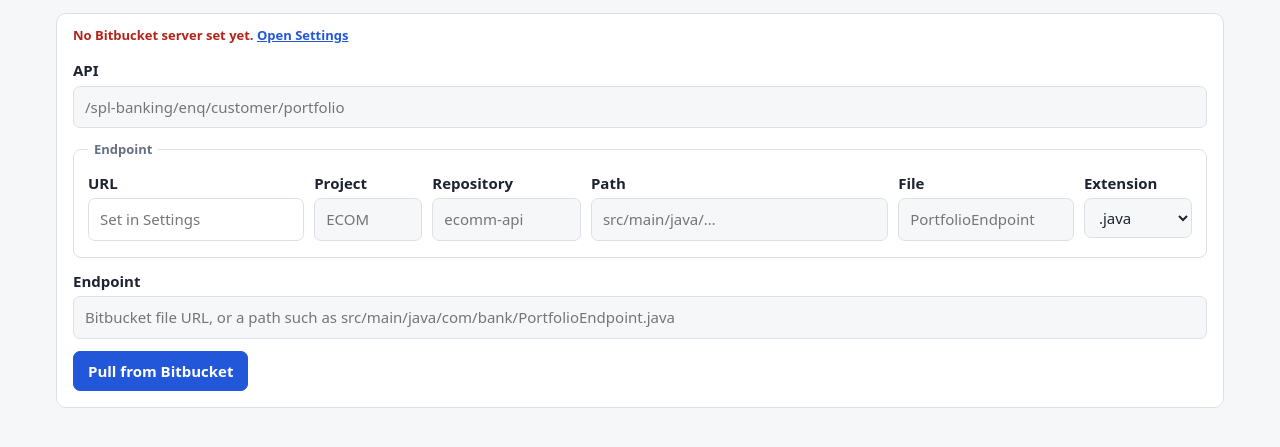
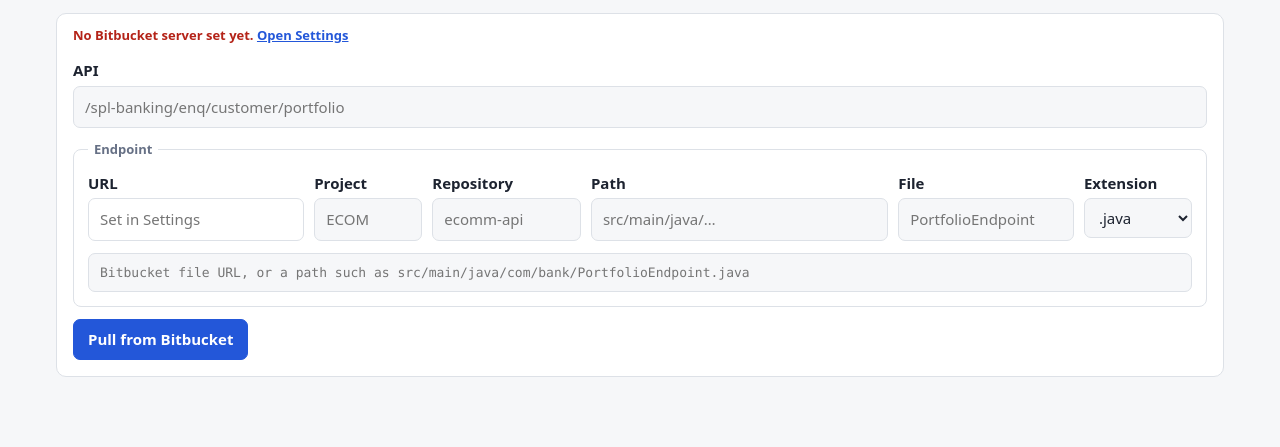
Before and after one commit to zhangranarz/StoryZLine, a website: page public/index.html in a window 1280 px wide. Both pictures are taken after a click on the tab "eComm". Shown: the part 121-568 px from the top of the page. Drawn offline with Linux system fonts and the light colour scheme; no server answers.

Commit message:
Put the joined Endpoint URL inside the Endpoint box
It sits under the URL / Project / Repository / Path / File / Extension row,
without a second 'Endpoint' label (aria-label keeps it named), in monospace.

Co-Authored-By: Claude Opus 5.5 <noreply@anthropic.com>

```diff
--- a/public/index.html
+++ b/public/index.html
@@ -61,12 +61,11 @@
             </label>
           </div>
           <p id="build-msg" class="note" hidden></p>
+          <!-- The joined Endpoint URL; editable. The box's legend already says "Endpoint". -->
+          <input id="location" class="endpoint-url" name="location" required autocomplete="off" aria-label="Endpoint"
+                 title="Joined from the parts above; you can edit it"
+                 placeholder="Bitbucket file URL, or a path such as src/main/java/com/bank/PortfolioEndpoint.java">
         </fieldset>
-        <label>
-          <span>Endpoint</span>
-          <input id="location" name="location" required autocomplete="off"
-                 placeholder="Bitbucket file URL, or a path such as src/main/java/com/bank/PortfolioEndpoint.java">
-        </label>
         <div class="actions">
           <button id="go" type="submit">Pull from Bitbucket</button>
           <span id="status" role="status"></span>
--- a/public/style.css
+++ b/public/style.css
@@ -45,8 +45,9 @@ select:disabled { opacity: .6; }
 .file-button span { display: inline-block; font-weight: 600; margin: 0; padding: 8px 14px; border-radius: 7px; border: 1px solid var(--accent); color: var(--accent); cursor: pointer; }
 .file-button input:focus-visible + span { outline: 2px solid var(--accent); outline-offset: 2px; }
 .excel-bar { margin: -4px 0 14px; padding-bottom: 14px; border-bottom: 1px solid var(--border); }
-#build-msg { color: var(--err); margin: -4px 0 0; }
-.endpoint { margin: 0 0 12px; padding: 12px 14px 4px; border: 1px solid var(--border); border-radius: 8px; }
+#build-msg { color: var(--err); margin: -4px 0 8px; }
+.endpoint { margin: 0 0 12px; padding: 12px 14px 14px; border: 1px solid var(--border); border-radius: 8px; }
+.endpoint-url { font: 13px/1.5 ui-monospace, Consolas, "Cascadia Mono", monospace; }
 .endpoint legend { padding: 0 6px; font-weight: 600; color: var(--muted); font-size: 13px; }
 .endpoint select:not([hidden]) + input:not([hidden]) { margin-top: 8px; }
 /* URL / Project / Repository / Path / File / Extension on one line, sized to their usual contents. */
```
Also changed, not shown: README.md.
